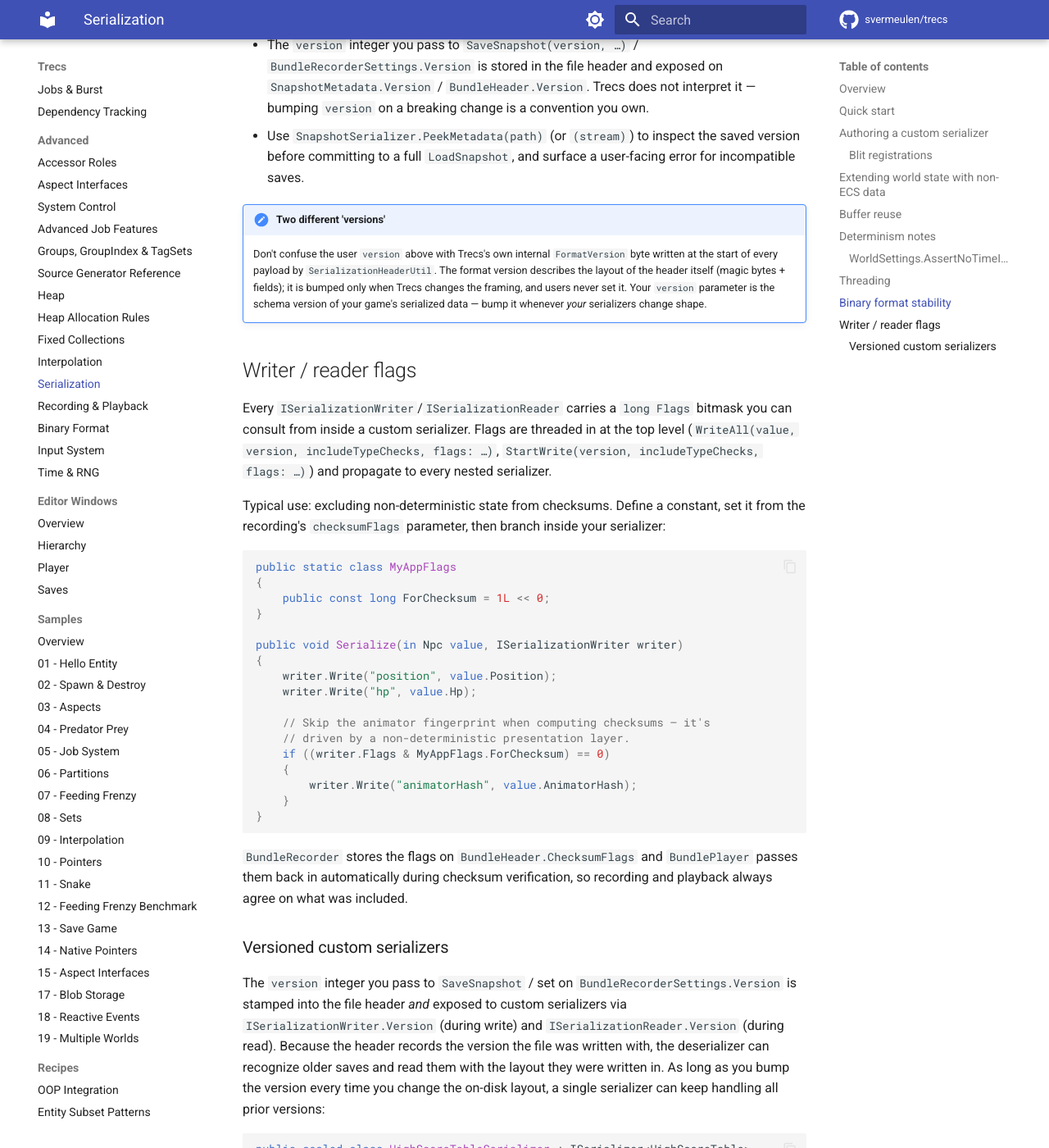
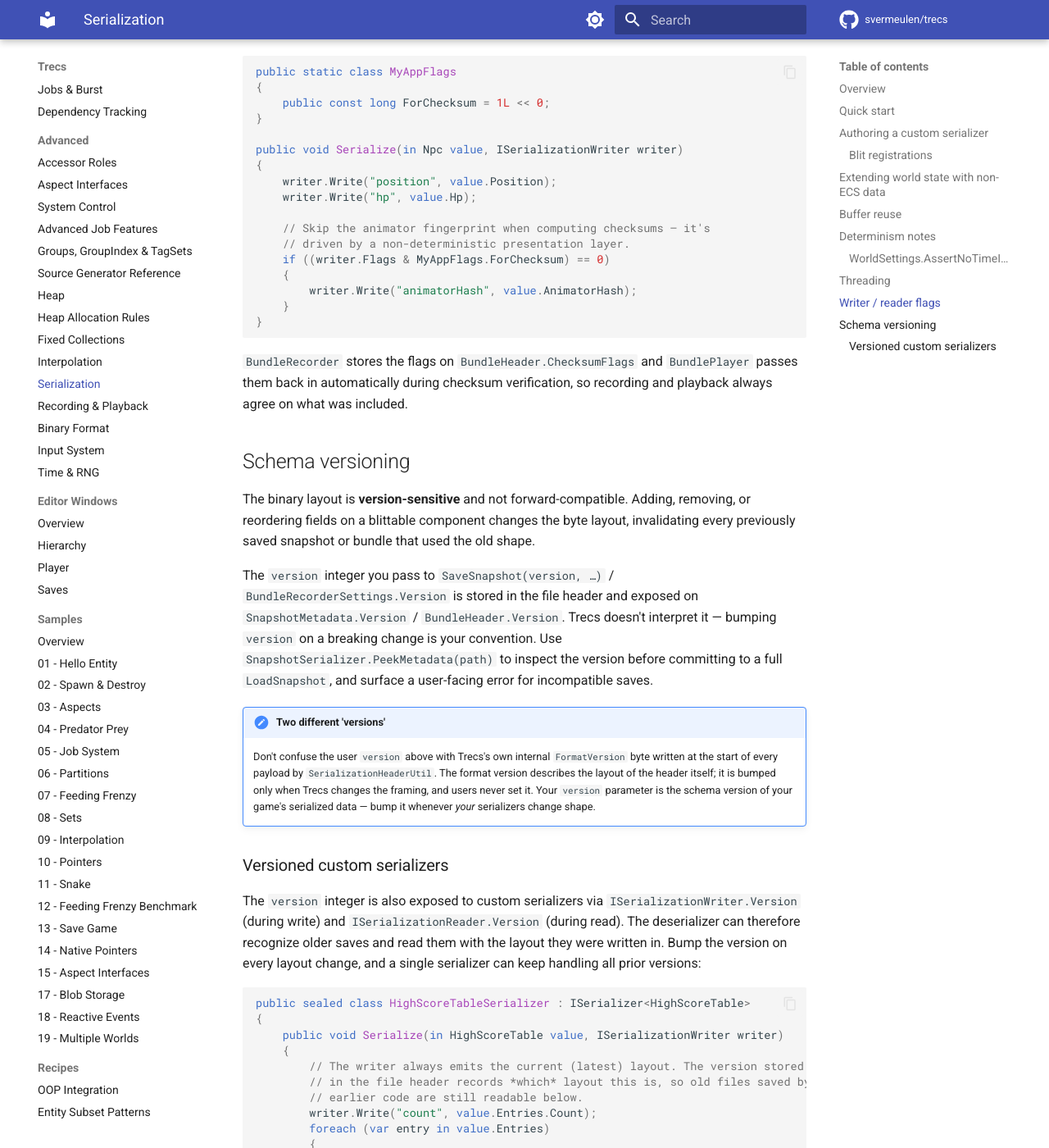
Before and after one commit to svermeulen/trecs, an MkDocs documentation site: the page built from docs/advanced/serialization.md, in a window 1280 px wide and 1400 px high, scrolled down 4681 px. Shown: the whole window at 82% size. Built offline with MkDocs 1.6.1 and Material for MkDocs 9.7.7, drawn with Linux system fonts in a browser that asks for light colours; comment, search, counter and statistics services are not loaded; part of the change alters nothing that is shown; some of the changed text lies outside the part shown.

Commit message:
Docs: dedupe and reorder serialization.md
Two unrelated cleanups:
- 'Determinism notes' bullets duplicated the recording-and-playback
  determinism checklist; replaced with a one-line link there.
  AssertNoTimeInFixedPhase stays since it's serialization-specific.
- The version-field discussion was split across 'Binary format
  stability' and 'Versioned custom serializers' with 'Writer / reader
  flags' wedged between them. Reordered so flags come first and the
  two version sections are merged into one 'Schema versioning'
  section with versioned-serializers as a subsection.

Co-Authored-By: Claude <noreply@anthropic.com>

````diff
--- a/docs/advanced/serialization.md
+++ b/docs/advanced/serialization.md
@@ -134,8 +134,7 @@ var roundTripped = buffer.ReadAll<MyType>();
 
 ## Determinism notes
 
-- Always use `World.Rng` / `World.FixedRng` in fixed update — never `UnityEngine.Random` or `System.Random`.
-- Set `RequireDeterministicSubmission = true` in `WorldSettings` if you intend to record and replay.
+The full determinism checklist (RNG, fixed-time, sort keys, isolated inputs) lives on the [Recording & Playback](recording-and-playback.md#determinism-requirements) page. One serialization-specific flag is worth flagging here:
 
 ### `WorldSettings.AssertNoTimeInFixedPhase`
 
@@ -164,42 +163,11 @@ See [Recording & Playback](recording-and-playback.md) for the determinism-sensit
 
 All `SnapshotSerializer`, `BundleRecorder`, `BundlePlayer`, and `RecordingBundleSerializer` methods are **main-thread only**. The blit fast-path uses a shared static byte buffer, and every read/write path asserts `UnityThreadHelper.IsMainThread`. Do not call save/load from a background thread.
 
-## Binary format stability
-
-The binary layout is **version-sensitive** and not forward-compatible:
-
-- Adding, removing, or reordering fields on a blittable component changes
-  the byte layout, invalidating every previously saved snapshot or
-  bundle that used the old shape.
-- The `version` integer you pass to `SaveSnapshot(version, …)` /
-  `BundleRecorderSettings.Version` is stored in the file header and
-  exposed on `SnapshotMetadata.Version` / `BundleHeader.Version`. Trecs
-  does not interpret it — bumping `version` on a breaking change is a
-  convention you own.
-- Use `SnapshotSerializer.PeekMetadata(path)` (or `(stream)`) to inspect
-  the saved version before committing to a full `LoadSnapshot`, and
-  surface a user-facing error for incompatible saves.
-
-!!! note "Two different 'versions'"
-    Don't confuse the user `version` above with Trecs's own internal
-    `FormatVersion` byte written at the start of every payload by
-    `SerializationHeaderUtil`. The format version describes the layout
-    of the header itself (magic bytes + fields); it is bumped only when
-    Trecs changes the framing, and users never set it. Your
-    `version` parameter is the schema version of your game's serialized
-    data — bump it whenever *your* serializers change shape.
-
 ## Writer / reader flags
 
-Every `ISerializationWriter`/`ISerializationReader` carries a `long Flags`
-bitmask you can consult from inside a custom serializer. Flags are
-threaded in at the top level (`WriteAll(value, version, includeTypeChecks,
-flags: …)`, `StartWrite(version, includeTypeChecks, flags: …)`) and
-propagate to every nested serializer.
+Every `ISerializationWriter` / `ISerializationReader` carries a `long Flags` bitmask you can consult from inside a custom serializer. Flags are threaded in at the top level (`WriteAll(value, version, includeTypeChecks, flags: …)`, `StartWrite(version, includeTypeChecks, flags: …)`) and propagate to every nested serializer.
 
-Typical use: excluding non-deterministic state from checksums. Define a
-constant, set it from the recording's `checksumFlags` parameter, then
-branch inside your serializer:
+Typical use: excluding non-deterministic state from checksums. Define a constant, set it from the recording's `checksumFlags` parameter, then branch inside your serializer:
 
 ```csharp
 public static class MyAppFlags
@@ -221,14 +189,20 @@ public void Serialize(in Npc value, ISerializationWriter writer)
 }
 ```
 
-`BundleRecorder` stores the flags on `BundleHeader.ChecksumFlags` and
-`BundlePlayer` passes them back in automatically during checksum
-verification, so recording and playback always agree on what was
-included.
+`BundleRecorder` stores the flags on `BundleHeader.ChecksumFlags` and `BundlePlayer` passes them back in automatically during checksum verification, so recording and playback always agree on what was included.
+
+## Schema versioning
+
+The binary layout is **version-sensitive** and not forward-compatible. Adding, removing, or reordering fields on a blittable component changes the byte layout, invalidating every previously saved snapshot or bundle that used the old shape.
+
+The `version` integer you pass to `SaveSnapshot(version, …)` / `BundleRecorderSettings.Version` is stored in the file header and exposed on `SnapshotMetadata.Version` / `BundleHeader.Version`. Trecs doesn't interpret it — bumping `version` on a breaking change is your convention. Use `SnapshotSerializer.PeekMetadata(path)` to inspect the version before committing to a full `LoadSnapshot`, and surface a user-facing error for incompatible saves.
+
+!!! note "Two different 'versions'"
+    Don't confuse the user `version` above with Trecs's own internal `FormatVersion` byte written at the start of every payload by `SerializationHeaderUtil`. The format version describes the layout of the header itself; it is bumped only when Trecs changes the framing, and users never set it. Your `version` parameter is the schema version of your game's serialized data — bump it whenever *your* serializers change shape.
 
 ### Versioned custom serializers
 
-The `version` integer you pass to `SaveSnapshot` / set on `BundleRecorderSettings.Version` is stamped into the file header *and* exposed to custom serializers via `ISerializationWriter.Version` (during write) and `ISerializationReader.Version` (during read). Because the header records the version the file was written with, the deserializer can recognize older saves and read them with the layout they were written in. As long as you bump the version every time you change the on-disk layout, a single serializer can keep handling all prior versions:
+The `version` integer is also exposed to custom serializers via `ISerializationWriter.Version` (during write) and `ISerializationReader.Version` (during read). The deserializer can therefore recognize older saves and read them with the layout they were written in. Bump the version on every layout change, and a single serializer can keep handling all prior versions:
 
 ```csharp
 public sealed class HighScoreTableSerializer : ISerializer<HighScoreTable>
````
